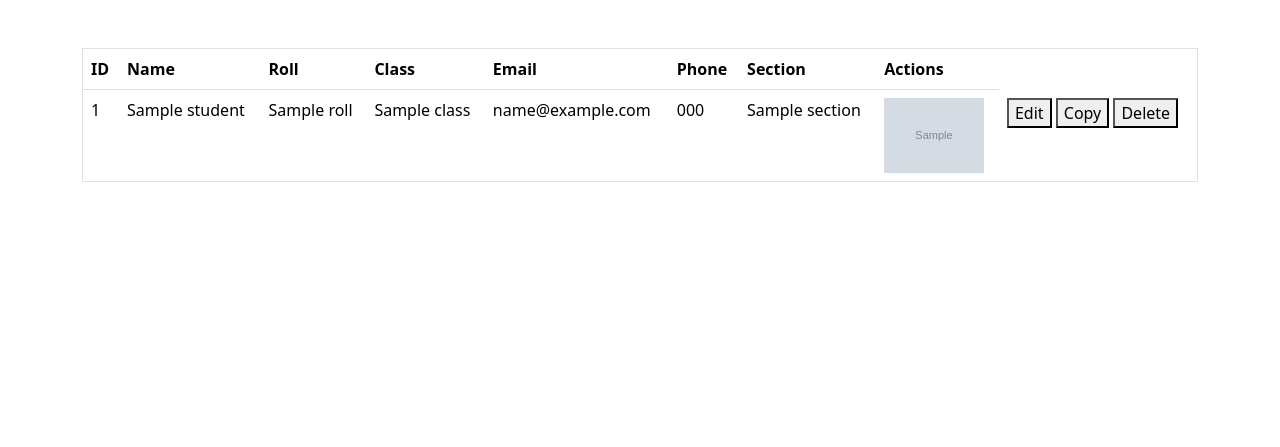
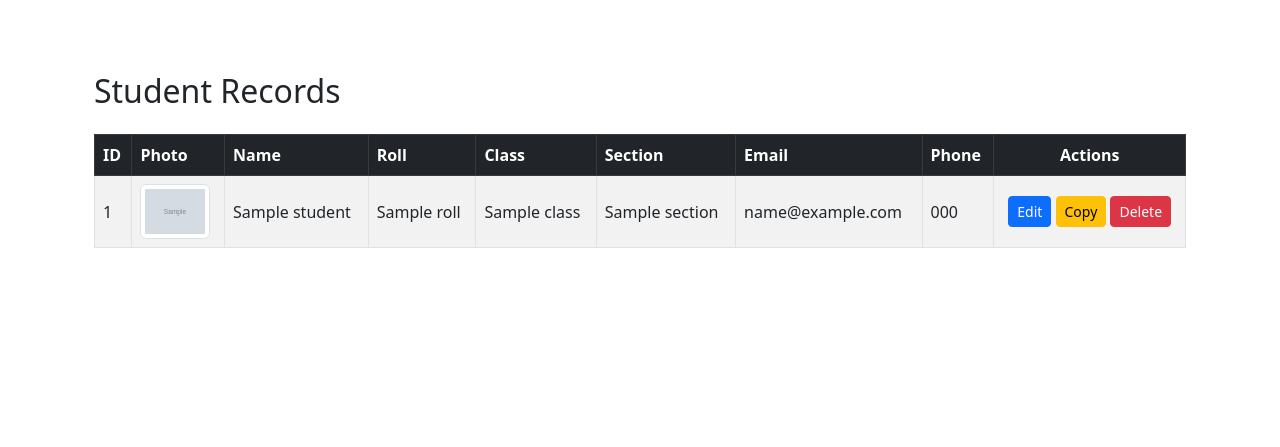
Before and after one commit to mrinal-kol/ci4-project, a CodeIgniter 4 app: the page made by app/Views/about.php in a window 1280 px wide. Shown: the part 56-503 px from the top of the page. Run offline with PHP 8.4 and a stand-in for CodeIgniter, Linux system fonts and the light colour scheme; the template is opened without the code that fills it: most values are stand-ins (such as "Sample title", 1, 10 or a date in 2020); grey boxes marked "Sample" are stand-in pictures; some libraries are stand-ins or nearby versions.

Commit message:
work on show image

```diff
--- a/app/Controllers/Hello.php
+++ b/app/Controllers/Hello.php
@@ -225,7 +225,7 @@ class Hello extends Controller
             $newName = $file->getRandomName();
 
             // Move the file to writable/uploads
-            $file->move(WRITEPATH . 'uploads', $newName); // FCPATH WRITEPATH
+            $file->move(FCPATH . 'uploads', $newName); // FCPATH WRITEPATH
 
             echo "File uploaded successfully: " . $newName;
         } else {
--- a/app/Views/about.php
+++ b/app/Views/about.php
@@ -2,47 +2,66 @@
 
 <?= $this->section('content') ?>
 
-       <table class='table' border="1" cellpadding="8" cellspacing="0">
-    <thead>
+     <!-- Add Bootstrap CSS in your layout/header -->
+<link href="https://cdn.jsdelivr.net/npm/bootstrap@5.3.0/dist/css/bootstrap.min.css" rel="stylesheet">
+
+<div class="container my-4">
+    <h2 class="mb-4">Student Records</h2>
+
+    <table class="table table-bordered table-striped table-hover align-middle">
+        <thead class="table-dark">
             <tr>
-            <th>ID</th>
-            <th>Name</th>
-            <th>Roll</th>
-            <th>Class</th>
-            <th>Email</th>
-            <th>Phone</th>
-            <th>Section</th>
-            <th>Actions</th>
+                <th scope="col">ID</th>
+                <th scope="col">Photo</th>
+                <th scope="col">Name</th>
+                <th scope="col">Roll</th>
+                <th scope="col">Class</th>
+                <th scope="col">Section</th>
+                <th scope="col">Email</th>
+                <th scope="col">Phone</th>
+                <th scope="col" class="text-center">Actions</th>
             </tr>
         </thead>
         <tbody>
             <?php if (!empty($studentList) && is_array($studentList)): ?>
-
-            <?php
-            //print_r($studentList);
-            ?>
                 <?php foreach ($studentList as $student): ?>
                     <tr>
                         <td><?= esc($student['id']) ?></td>
+                        <td>
+                            <img src="<?= base_url('uploads/' . esc($student['file_details'])) ?>"
+                                 class="img-thumbnail"
+                                 style="max-width: 70px; height:auto;">
+                        </td>
                         <td><?= esc($student['name']) ?></td>
                         <td><?= esc($student['roll']) ?></td>
                         <td><?= esc($student['class']) ?></td>
+                        <td><?= esc($student['section']) ?></td>
                         <td><?= esc($student['email']) ?></td>
                         <td><?= esc($student['phone']) ?></td>
-                    <td><?= esc($student['section']) ?></td>
-                    <td> <img src="<?= base_url('uploads/' . esc($student['file_details'])) ?>"  style="max-width:100px;"> </td>
-                    <td>
-                        <a href="<?=base_url('hello/edit/'.$student['id'])?>"><button>Edit</button></a>
-                        <button>Copy</button>
-                        <button>Delete</button>
+                        <td class="text-center">
+                            <a href="<?= base_url('hello/edit/'.$student['id']) ?>" class="btn btn-sm btn-primary">
+                                Edit
+                            </a>
+                            <a href="<?= base_url('hello/copy/'.$student['id']) ?>" class="btn btn-sm btn-warning">
+                                Copy
+                            </a>
+                            <a href="<?= base_url('hello/delete/'.$student['id']) ?>"
+                               class="btn btn-sm btn-danger"
+                               onclick="return confirm('Are you sure you want to delete this record?');">
+                                Delete
+                            </a>
                         </td>
                     </tr>
                 <?php endforeach; ?>
             <?php else: ?>
-            <tr><td colspan="8">No student records found.</td></tr>
+                <tr>
+                    <td colspan="9" class="text-center text-muted">No student records found.</td>
+                </tr>
             <?php endif; ?>
         </tbody>
     </table>
+</div>
+
 
 
 <?= $this->endSection() ?>
```
Also changed, not shown: public/uploads/1756107164_716b3c87c858b55f2b90.png (added), 1 other file. Lines whose indentation alone changed are shown as unchanged.
